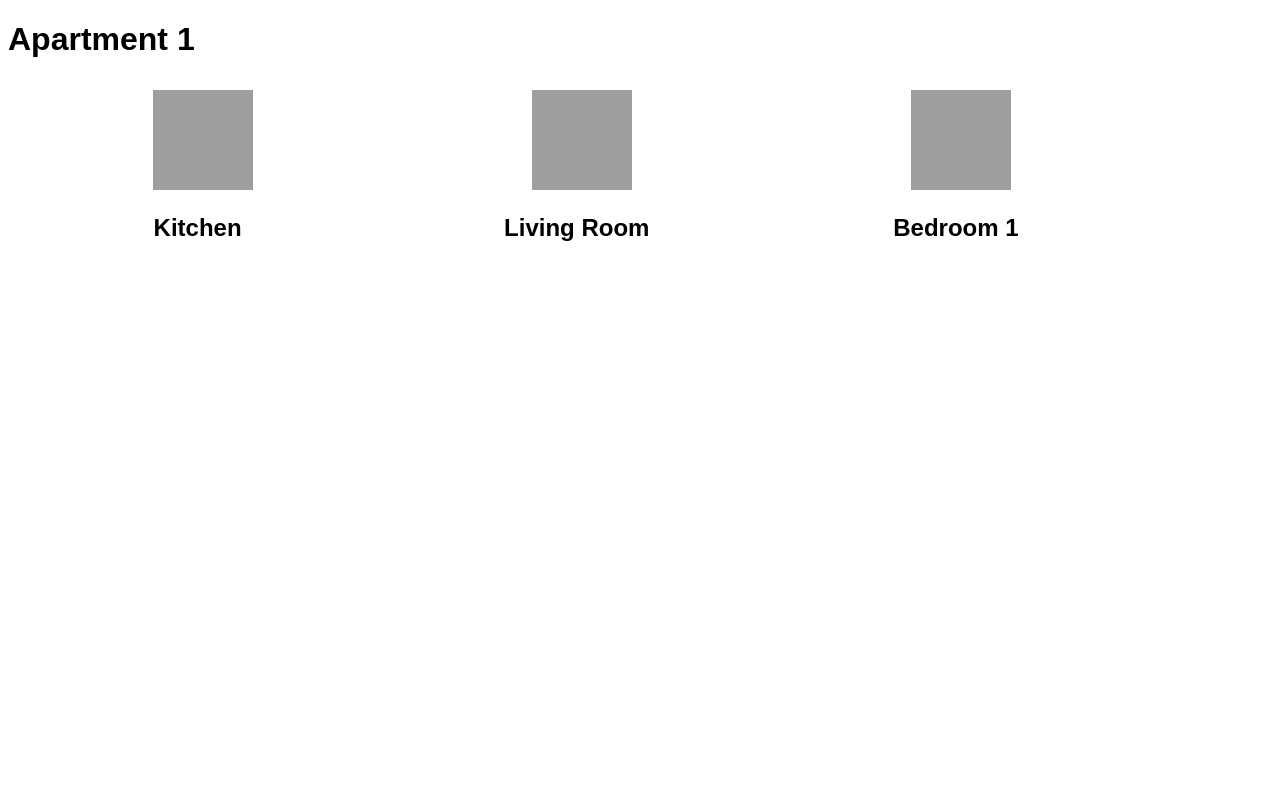
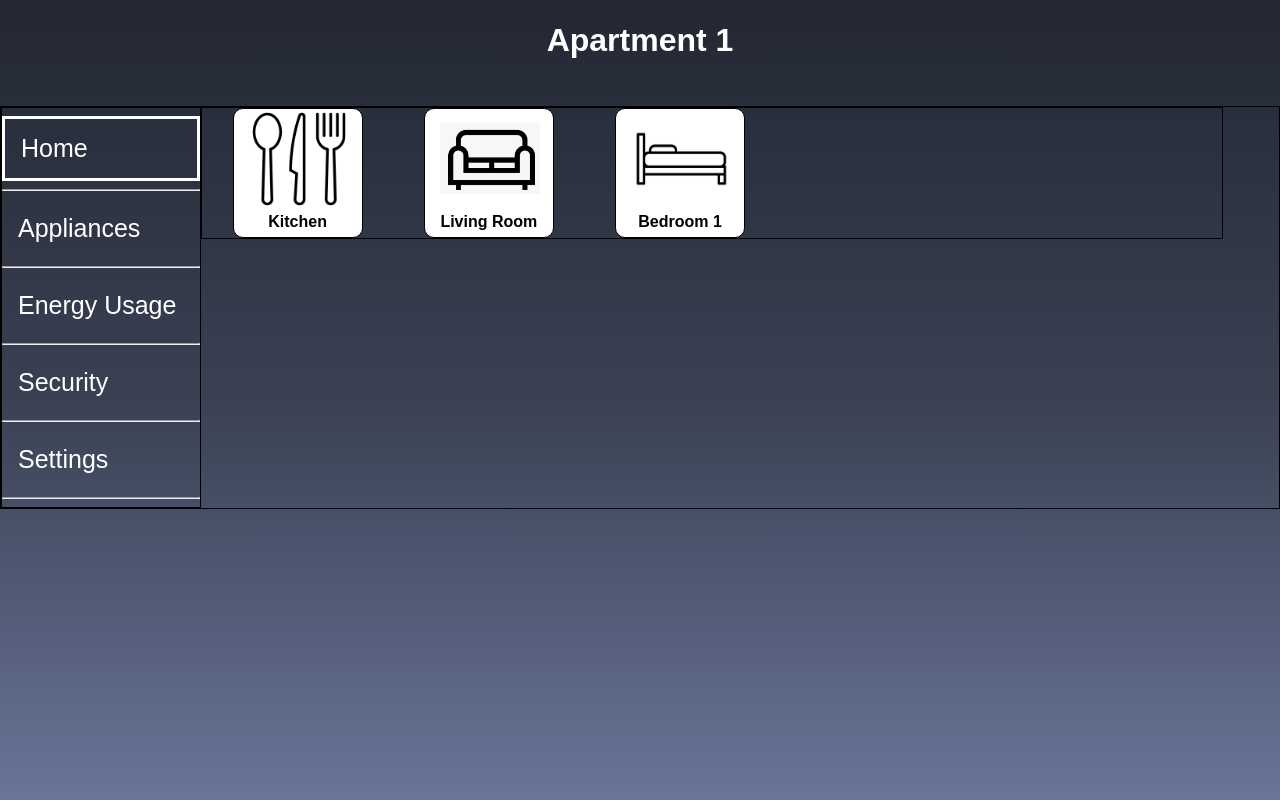
Before and after one commit to Tomukas10/G5-soft-eng, a PHP site: page /home.html in a window 1280 px wide. Run offline with PHP 8.4, Linux system fonts and the light colour scheme; grey boxes are pictures that could not be loaded.

Commit message:
Co-authored-by: Tomukas10 <Tomukas10@users.noreply.github.com>

```diff
--- a/CSS/home.css
+++ b/CSS/home.css
@@ -1,6 +1,9 @@
 
 /* CSS for general website as a whole */
 
+body{
+    background: linear-gradient(to bottom, #232733 0%, #3A4153 50%, #697599 100%);
+}
 * {
 	font-family: "Montseratt", sans-serif;
 	box-sizing: border-box
@@ -10,23 +13,28 @@ html {
   scroll-behavior: smooth;
  }
 
+ html, body {
+    height: 100%;
+    margin: 0;
+    padding: 0;
+  }
+
+
 
 /* CSS for the header section of website */
 
-.home header {
+header {
 	 padding: 30px;
+     display: flex;
+     justify-content: center;
+     align-items: center;
+     height: 10vh;
+     text-align: center;
+     color: white;
+     margin-bottom: 2%;
 }
 
-.home header h1 {
-	font-size: 75px;
-	color: white;
-	left: 50%;
-    top: 20%;
-	position: absolute;
-	float: right;
 
-
-}
 
 
 
@@ -39,7 +47,10 @@ html {
 	padding: 0;
 }
 
-
+#sidenav, hr {
+    color: white;
+	padding: 0;
+}
 
 
 /* CSS for the top section of the home page*/
@@ -68,21 +79,22 @@ html {
 
 
 #sidenav {
-  width: 300px;
-  position: absolute;
+  width: 200px;
   z-index: 1;
   top: 20%;
   left: 10px;
   overflow-x: hidden;
-  padding: 8px 0;
+  padding: 8px 0 0 0 ;
+
 }
 
 #sidenav a {
-  padding: 6px 8px 26px 16px;
+  padding: 15px 8px 15px 16px;
   text-decoration: none;
   font-size: 25px;
-  color: #fff;
+  color: #ffffff;
   display: block;
+
 }
 
 nav {
@@ -99,19 +111,14 @@ nav a {
   margin-bottom: 30px;
   padding: 0;
   font-size: 25px;
-  color: #fff;
+  color: #ffffff;
   display: block;
   float: right;
   text-decoration: none;
 
 }
 
-#infoTitle {
-	font-size: 75px;
-	color: #666667;
-	margin: 20px;
 
-}
 
 /* CSS for the scroll button */
 
@@ -142,18 +149,19 @@ nav a {
 	margin-left: 10px;
 }
 
-.home #middlePage h2{
-	font-size: 30px;
-	color: #6d402a;
+#middlePage h4{
+	font-size: 25px;
+	color: #000000;
 	margin-left: 10px;
 	right: 10px;
 
 }
 
 .icon {
-	height: 100px;
-	width: 100px;
-	margin-left: 10px;
+    height: 100px;
+    width: 100px;
+    margin-left: 15px;
+    object-fit: contain;
 }
 
 
@@ -209,6 +217,30 @@ section {
   margin: 10px;
 }
 
+#page{
+	display: flex;
+}
+
+#boxes{
+	display: flex;
+	width: 80%;
+	height: 100%;
+}
+
+#boxes div{
+	margin: 0 3% 0 3%;
+    background-color: white;
+    border-radius: 10px;
+    width: 130px;
+    height: 130px;
+}
+
+
+#boxes div h4{
+	text-align: center;
+	padding: 0;
+	margin: 0;
+}
 
 .row {
   margin: 1rem;
@@ -422,7 +454,7 @@ nav:hover > .navItems:hover{
 	z-index: 1;
 	float: right;
 	overflow-x: hidden;
-	padding-top: 20px;
+	padding-top: 4%;
 	position: sticky;
 	top: 0;
   }
@@ -546,240 +578,6 @@ nav:hover > .navItems:hover{
 	opacity: 1;
 }
 
-
-/* CSS for standard of external page from home */
-
-.other body {
-	background-repeat:no-repeat;
-    margin: 0;
-	padding: 0;
+div {
+    border: 1px solid black;
 }
-
-
-.other h2 {
-	font-size: 50px;
-	color: #666667;
-	margin: 20px;
-}
-
-
-
-
-.other p {
-	font-size: 20px;
-	color: #666667;
-	margin-left: 10px;
-}
-
-
-/* CSS for aboutUs page */
-
-.divider {
-	height:50px;
-}
-
-
-#aboutSection1 {
-	height: 500px;
-}
-
-
-.aboutColumn {
-  display: inline-block;
-  padding: 1.5rem 1.5rem;
-  vertical-align: middle;
-  width: 50%;
-  height: 600px;
-}
-
-.aboutRow:after {
-    margin: 1rem;
-  padding: 2rem 2rem;
-  text-align: center;
-}
-
-.aboutRow {
-	display: flex;
-}
-
-#aboutSection3 {
-	height: 1000px;
-}
-
-#aboutSection3 h2 {
-	font-size: 40px;
-	color: #666667;
-	margin: 20px;
-}
-
-#aboutSection3 p {
-	font-size: 22px;
-	color: #666667;
-	margin-left: 10%;
-	margin-right: 10%;
-}
-
-/* CSS for the prayers page */
-
-
-#dailyPrayerTitle {
-	margin: 50px;
-}
-
-#prayerBubbleSection {
-	height: 300px;
-}
-#prayerBubbleSection p {
-	font-size: 20px;
-	color: #666667;
-	margin-left: 10%;
-	margin-right: 10%;
-}
-
-#prayerSection2 {
-	height: 700px;
-	background-attachment: fixed;
-	background-image: url('images/forest.jpg');
-	background-size: cover;
-	background-position: center center;
-}
-
-#prayerSection2 h2 {
-	font-size: 50px;
-	color: #fff;
-	margin: 20px;
-}
-
-#prayerSection2 p {
-	font-size: 40px;
-	color: #fff;
-	margin-left: 10%;
-	margin-right: 10%;
-}
-
-
-.prayerColumn {
-  display: inline-block;
-  padding: 1.5rem 1.5rem;
-  vertical-align: middle;
-  width: 50%;
-  height: 600px;
-}
-
-.prayerRow:after {
-    margin: 1rem;
-  padding: 2rem 2rem;
-  text-align: center;
-}
-
-.prayerRow {
-	display: flex;
-}
-
-
-#prayerSection4 {
-	height: 700px;
-	background-attachment: fixed;
-	background-image: url('images/city.jpg');
-	background-size: cover;
-	background-position: center center;
-}
-
-#prayerSection4 h2 {
-	font-size: 50px;
-	color: #fff;
-	margin: 60px;
-}
-
-#prayerSection4 p {
-	font-size: 40px;
-	color: #fff;
-	margin-left: 10%;
-	margin-right: 10%;
-}
-
-.prayerColumn2 {
-  display: inline-block;
-  padding: 1rem 1rem;
-  vertical-align: middle;
-  width: 80%;
-  height: 600px;
-}
-
-/* CSS for Key Leaders Page */
-
-.card {
-  box-shadow: 0 4px 8px 0 rgba(0, 0, 0, 0.2);
-  width: 200px;
-  margin: auto;
-  text-align: center;
-  float: left;
-  margin-left: 190px;
-}
-
-.title {
-  color: #666667;
-  font-size: 18px;
-}
-
-
-.aCard {
-  text-decoration: none;
-  font-size: 22px;
-  color: #666667;
-}
-
-#cardButton:hover, .aCard:hover {
-  opacity: 0.7;
-}
-
-#mainPeople {
-	display:flex;
-	height: 600px;
-}
-
-#middleTitle {
-	height: 200px;
-	background-attachment: fixed;
-	background-image: url('images/forest.jpg');
-	background-size: cover;
-	background-position: center center;
-	padding-top: 100px;
-}
-
-#elderTitle {
-	font-size: 50px;
-	color: white;
-}
-
-.elderPeople {
-	display:flex;
-	height: 600px;
-}
-
-/* CSS for the Contacts Page */
-
-#pageSection {
-	height: 100px;
-}
-
-#contactButton {
-	text-align: center;
-	width: 300px;
-	float: right;
-	margin-bottom: 500px;
-
-}
-
-#contactTitle {
-	margin-top: 50px;
-	text-decoration: none;
-}
-
-#pageSection2 {
-	height: 400px;
-	background-attachment: fixed;
-	background-image: url('images/forest.jpg');
-	background-size: cover;
-	background-position: center center;
-}
--- a/home.html
+++ b/home.html
@@ -8,30 +8,37 @@
 </head>
 <body>
     <header>
-        <h1 id="title" ><b>Apartment 1</b></h1>
+        <h1 id="homeTitle" ><b>Apartment 1</b></h1>
     </header>
 <main>
+  <div id="page">
     <div id="sidenav">
-        <a class="sidenavItems" href="home.html">Home</a>
+        <a class="sidenavItems" href="home.html" style="border: solid;">Home</a>
+        <hr>
         <a class="sidenavItems" href="appliances.html">Appliances</a>
+        <hr>
         <a class="sidenavItems" href="energyUsage.html">Energy Usage</a>
+        <hr>
         <a class="sidenavItems" href="security.html">Security</a>
+        <hr>
         <a class="sidenavItems" href="settings.html">Settings</a>
+        <hr>
+    </div>
 
-</div id="boxes">
-  <div id="middlePage">
-	<div class="row2">
-  <div class="column">
+      <div id="boxes">
+
+        <div>
           <img class="icon" src="images/kitchen.png">
-	<h2>Kitchen</h2>
+          <h4>Kitchen</h4>
         </div>
-  <div class="column">
+        <div>
           <img class="icon" src="images/living room.png">
-	<h2>Living Room</h2>
+          <h4>Living Room</h4>
         </div>
-  <div class="column">
-   <img class="icon" src="/~1/bedroom.png">
-	<h2>Bedroom 1</h2>
+        <div>
+          <img class="icon" src="images/bedroom.png">
+          <h4>Bedroom 1</h4>
+        </div>
       </div>
     </div>
 </main>
```
Also changed, not shown: images/bedroom.png (added), images/hoover.png (added), images/kitchen.png (added), images/lights.png (added), images/living room.png (added). Lines whose indentation alone changed are shown as unchanged.
